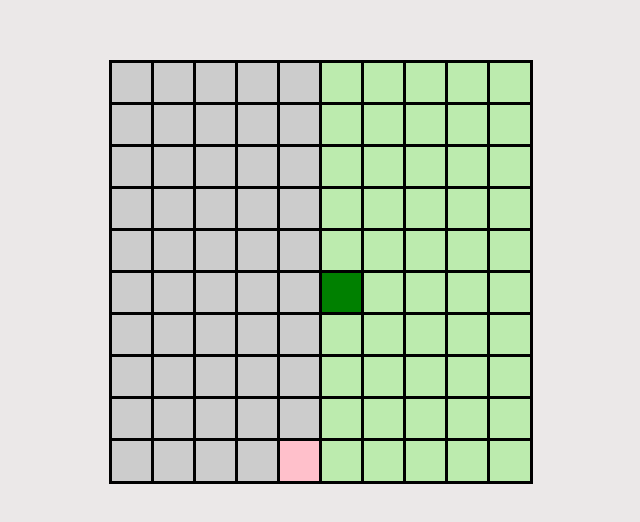
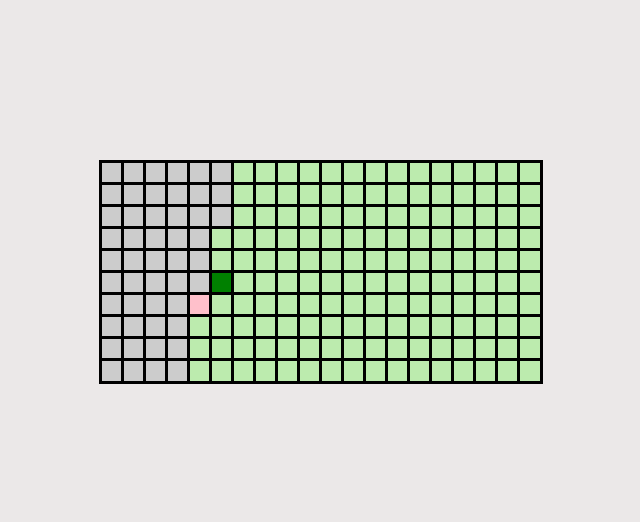
Before and after one commit to TheAymenBLG/path_finder_animation, a plain HTML site: page index.html in a window 1280 px wide. Shown: the part 128-650 px from the top of the page, without its empty margins (319-959 px from the left). Drawn offline with Linux system fonts and the light colour scheme.

Commit message:
Add dynamic grid generation through DOM manipulation

```diff
--- a/index.html
+++ b/index.html
@@ -11,58 +11,6 @@
 
 <body>
   <div id="grid">
-    <!-- 100 tiles -->
-    <!-- You can generate these with JS, but here they’re written out for clarity -->
-    <div class="tile"></div><div class="tile"></div>
-    <div class="tile"></div><div class="tile"></div>
-    <div class="tile"></div><div class="tile"></div>
-    <div class="tile"></div><div class="tile"></div>
-    <div class="tile"></div><div class="tile"></div>
-    <div class="tile"></div><div class="tile"></div>
-    <div class="tile"></div><div class="tile"></div>
-    <div class="tile"></div><div class="tile"></div>
-    <div class="tile"></div><div class="tile"></div>
-    <div class="tile"></div><div class="tile"></div>
-    <div class="tile"></div><div class="tile"></div>
-    <div class="tile"></div><div class="tile"></div>
-    <div class="tile"></div><div class="tile"></div>
-    <div class="tile"></div><div class="tile"></div>
-    <div class="tile"></div><div class="tile"></div>
-    <div class="tile"></div><div class="tile"></div>
-    <div class="tile"></div><div class="tile"></div>
-    <div class="tile"></div><div class="tile"></div>
-    <div class="tile"></div><div class="tile"></div>
-    <div class="tile"></div><div class="tile"></div>
-    <div class="tile"></div><div class="tile"></div>
-    <div class="tile"></div><div class="tile"></div>
-    <div class="tile"></div><div class="tile"></div>
-    <div class="tile"></div><div class="tile"></div>
-    <div class="tile"></div><div class="tile"></div>
-    <div class="tile"></div><div class="tile"></div>
-    <div class="tile"></div><div class="tile"></div>
-    <div class="tile"></div><div class="tile"></div>
-    <div class="tile"></div><div class="tile"></div>
-    <div class="tile"></div><div class="tile"></div>
-    <div class="tile"></div><div class="tile"></div>
-    <div class="tile"></div><div class="tile"></div>
-    <div class="tile"></div><div class="tile"></div>
-    <div class="tile"></div><div class="tile"></div>
-    <div class="tile"></div><div class="tile"></div>
-    <div class="tile"></div><div class="tile"></div>
-    <div class="tile"></div><div class="tile"></div>
-    <div class="tile"></div><div class="tile"></div>
-    <div class="tile"></div><div class="tile"></div>
-    <div class="tile"></div><div class="tile"></div>
-    <div class="tile"></div><div class="tile"></div>
-    <div class="tile"></div><div class="tile"></div>
-    <div class="tile"></div><div class="tile"></div>
-    <div class="tile"></div><div class="tile"></div>
-    <div class="tile"></div><div class="tile"></div>
-    <div class="tile"></div><div class="tile"></div>
-    <div class="tile"></div><div class="tile"></div>
-    <div class="tile"></div><div class="tile"></div>
-    <div class="tile"></div><div class="tile"></div>
-    <div class="tile"></div><div class="tile"></div>
   </div>
 </body>
 </html>
--- a/logic.js
+++ b/logic.js
@@ -15,15 +15,27 @@ class MapGrid {
     this.cols = cols;
     this.start = start; // [i, j]
     this.goal = goal;   // [i, j]
-    this.grid = this.generateGrid();
+    this.grid = this.generateAndDrawGrid();
   }
 
-  generateGrid() {
+  generateAndDrawGrid() {
     const grid = [];
+    // shape the grid
+    const gridLayout = document.querySelector("#grid");
+    gridLayout.style.gridTemplateColumns = `repeat(${this.cols}, 1fr)`;
+    gridLayout.style.gridTemplateRows = `repeat(${this.rows}, 1rf)`;
+
+
     for (let i = 0; i < this.rows; i++) {
       const row = [];
       for (let j = 0; j < this.cols; j++) {
         row.push(new Cell(i, j));
+
+        // draw cell : create, class, append
+        const c = document.createElement("div");
+        c.classList.add("tile");
+        gridLayout.appendChild(c);
+
       }
       grid.push(row);
     }
@@ -94,12 +106,12 @@ function getGridMatrix(tiles, rows, cols) {
 
 
 // ===== Function: Animate =====
-function Animate(path, goal) {
+function Animate(path, map) {
   const tiles = document.querySelectorAll('.tile');
-  const tileMatrix = getGridMatrix(tiles, 10, 10);
+  const tileMatrix = getGridMatrix(tiles, map.rows, map.cols);
   const getTile = (i, j) => tileMatrix[i][j];
 
-  const goalTile = getTile(...goal);
+  const goalTile = getTile(...map.goal);
   if (goalTile) goalTile.style.backgroundColor = 'green';
 
   let prev = null;
@@ -145,7 +157,7 @@ function Animate(path, goal) {
 // }
 
 
-const map = new MapGrid(10, 10, [0, 0], [5, 5]);
+const map = new MapGrid(10, 20, [2, 5], [5, 5]);
 // console.log(map);
 
 const agent = new Agent();
@@ -155,4 +167,4 @@ const agent = new Agent();
 const path = agent.play(map);
 // console.log(path);
 
-Animate(path, map.goal);
+Animate(path, map);
--- a/style.css
+++ b/style.css
@@ -14,15 +14,13 @@
     }
     #grid {
       display: grid;
-      grid-template-columns: repeat(10, 40px);
-      grid-template-rows: repeat(10, 40px);
       gap: 2px;
       background: #444;
       padding: 2px;
     }
     .tile {
       outline: 3px solid black;
-      width: 40px;
-      height: 40px;
+      width: 20px;
+      height: 20px;
       background: #bcebae;
     }
```
